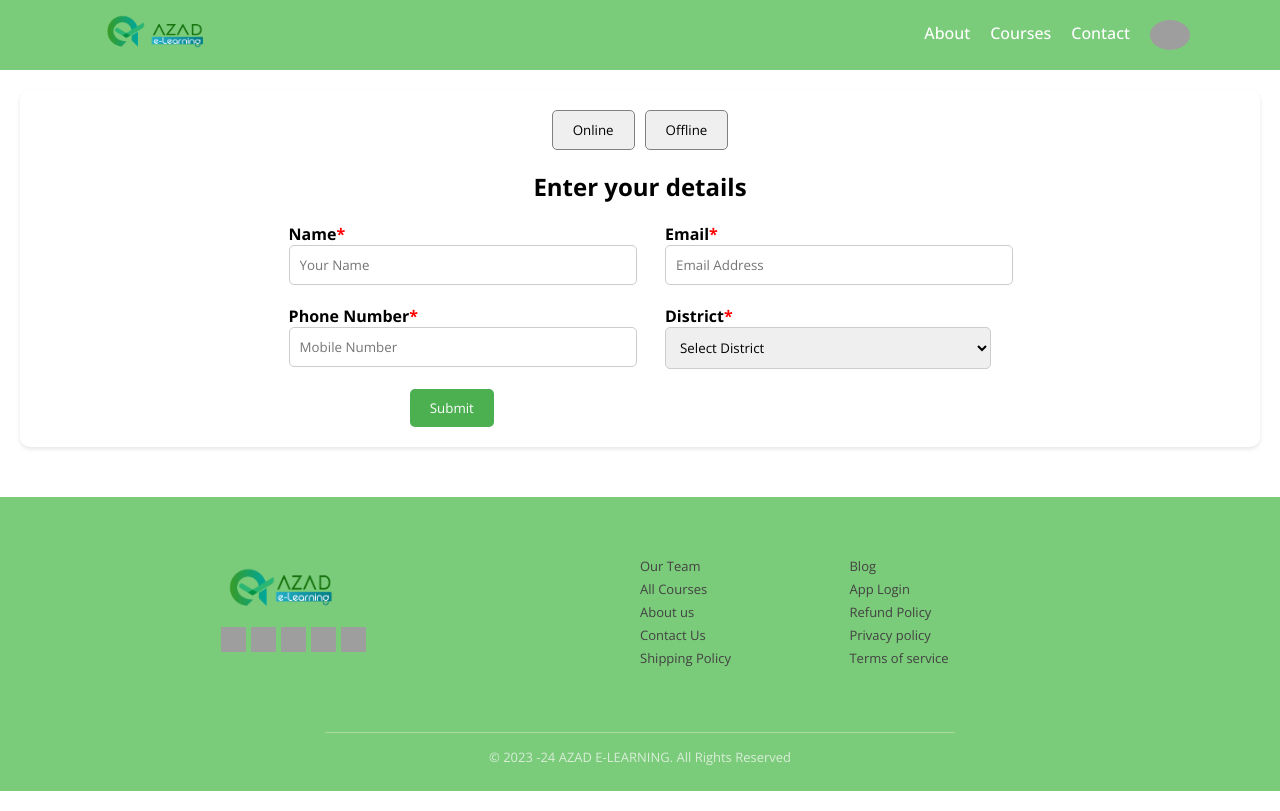
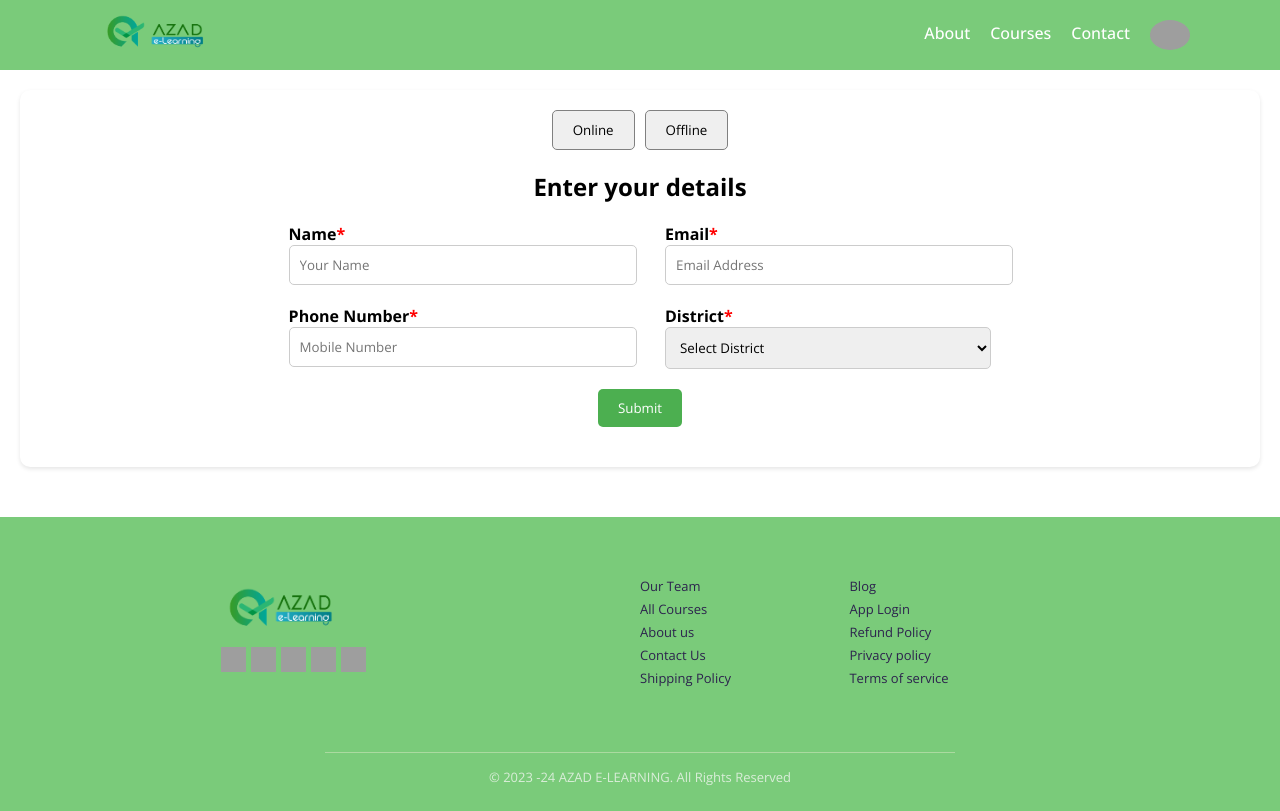
Before and after one commit to pmudassir/azad-e-learning, a React (Create React App) app in the folder frontend/: page /httc in a window 1280 px wide. Built offline with nearby package versions, Linux system fonts and the light colour scheme; grey boxes are pictures that could not be loaded.

Commit message:
modified form and footer links

```diff
--- a/frontend/src/components/footer/Footer.jsx
+++ b/frontend/src/components/footer/Footer.jsx
@@ -23,16 +23,16 @@ const Footer = () => {
           </div>
           <div className="right">
             <ul className="list">
-              <li>Our Team</li>
-              <li>Blog</li>
-              <li>All Courses</li>
-              <li>App Login</li>
-              <li>About us</li>
-              <li>Refund Policy</li>
-              <li>Contact Us</li>
-              <li>Privacy policy</li>
-              <li>Shipping Policy</li>
-              <li>Terms of service</li>
+              <li><a href="/">Our Team</a></li>
+              <li><a href="/">Blog</a></li>
+              <li><a href="/">All Courses</a></li>
+              <li><a href="/">App Login</a></li>
+              <li><a href="/">About us</a></li>
+              <li><a href="/">Refund Policy</a></li>
+              <li><a href="/">Contact Us</a></li>
+              <li><a href="/">Privacy policy</a></li>
+              <li><a href="/">Shipping Policy</a></li>
+              <li><a href="/">Terms of service</a></li>
             </ul>
           </div>
         </div>
--- a/frontend/src/components/footer/footer.css
+++ b/frontend/src/components/footer/footer.css
@@ -113,3 +113,8 @@ hr {
   padding: 5px 0 15px;
   font-size: 13px;
 }
+
+a{
+  text-decoration: none;
+  color: #2c234d;
+}
--- a/frontend/src/pages/form/Form.jsx
+++ b/frontend/src/pages/form/Form.jsx
@@ -113,8 +113,8 @@ const Form = () => {
                   <option value="Kasaragod">Kasaragod</option>
                 </select>
               </div>
-              <input type="submit" value="Submit" />
             </div>
+            <input type="submit" value="Submit" />
           </form>
         </div>
       </div>
@@ -124,4 +124,3 @@ const Form = () => {
 };
 
 export default Form;
-// request test
--- a/frontend/src/pages/form/form.css
+++ b/frontend/src/pages/form/form.css
@@ -40,7 +40,7 @@ h4 {
 
 .detailItems {
   display: grid;
-  grid-template-columns: repeat(2, 1fr);
+  grid-template-columns: 1fr 1fr;;
   gap: 20px;
   margin-top: 20px;
   column-gap: 50px;
@@ -48,7 +48,6 @@ h4 {
 
 .detailsItem {
   text-align: left;
-  flex-direction: column;
 }
 
 label {
@@ -72,8 +71,7 @@ input[type="submit"] {
   padding: 10px 20px;
   border-radius: 5px;
   cursor: pointer;
-  align-items: center;
-  margin: auto;
+  margin: 20px;
 }
 
 input[type="submit"]:hover {
```
